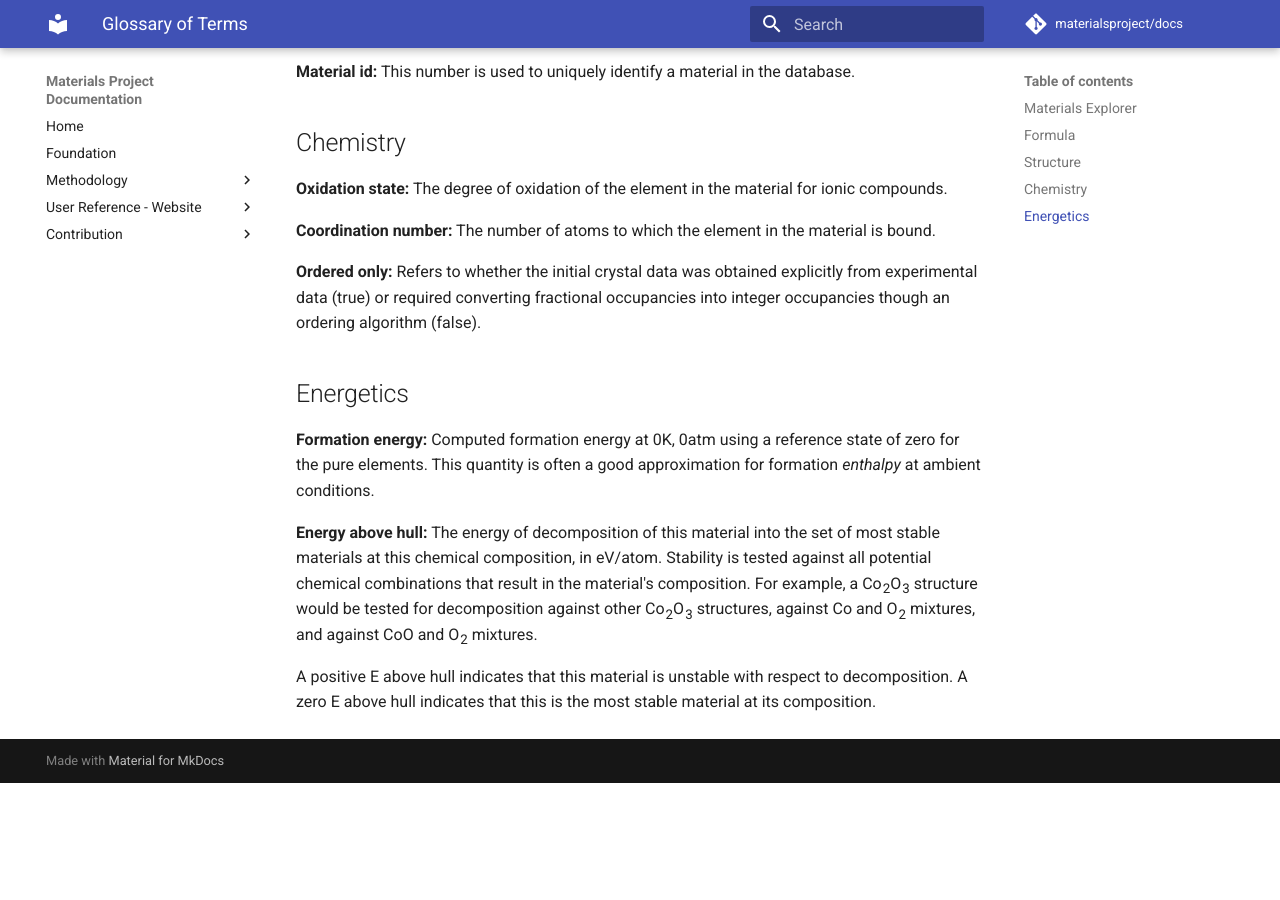
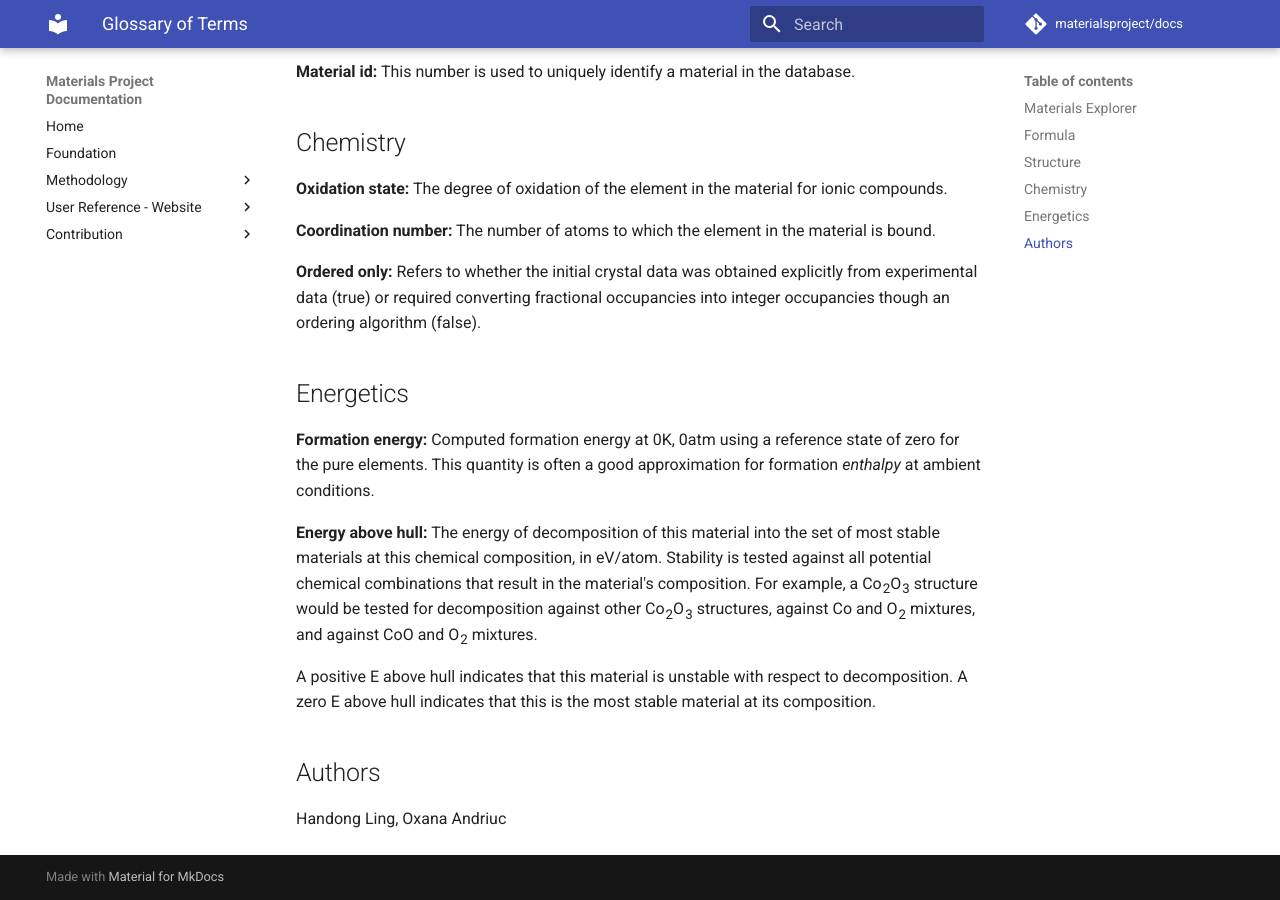
Before and after one commit to materialsproject/docs, an MkDocs documentation site: the page built from docs/Glossary-of-Terms.md, in a window 1280 px wide and 900 px high, scrolled down 734 px. Built offline with MkDocs 1.6.1 and Material for MkDocs 9.7.7, drawn with Linux system fonts in a browser that asks for light colours; comment, search, counter and statistics services are not loaded; before the commit the page ends 1517 px from its top, so only the background shows below that.

Commit message:
Update Glossary-of-Terms.md

```diff
--- a/docs/Glossary-of-Terms.md
+++ b/docs/Glossary-of-Terms.md
@@ -29,3 +29,6 @@
 <b>Energy above hull:</b> The energy of decomposition of this material into the set of most stable materials at this chemical composition, in eV/atom. Stability is tested against all potential chemical combinations that result in the material's composition. For example, a Co<sub>2</sub>O<sub>3</sub> structure would be tested for decomposition against other Co<sub>2</sub>O<sub>3</sub> structures, against Co and O<sub>2</sub> mixtures, and against CoO and O<sub>2</sub> mixtures.
 
 A positive E above hull indicates that this material is unstable with respect to decomposition. A zero E above hull indicates that this is the most stable material at its composition.
+
+## Authors
+Handong Ling, Oxana Andriuc
```
